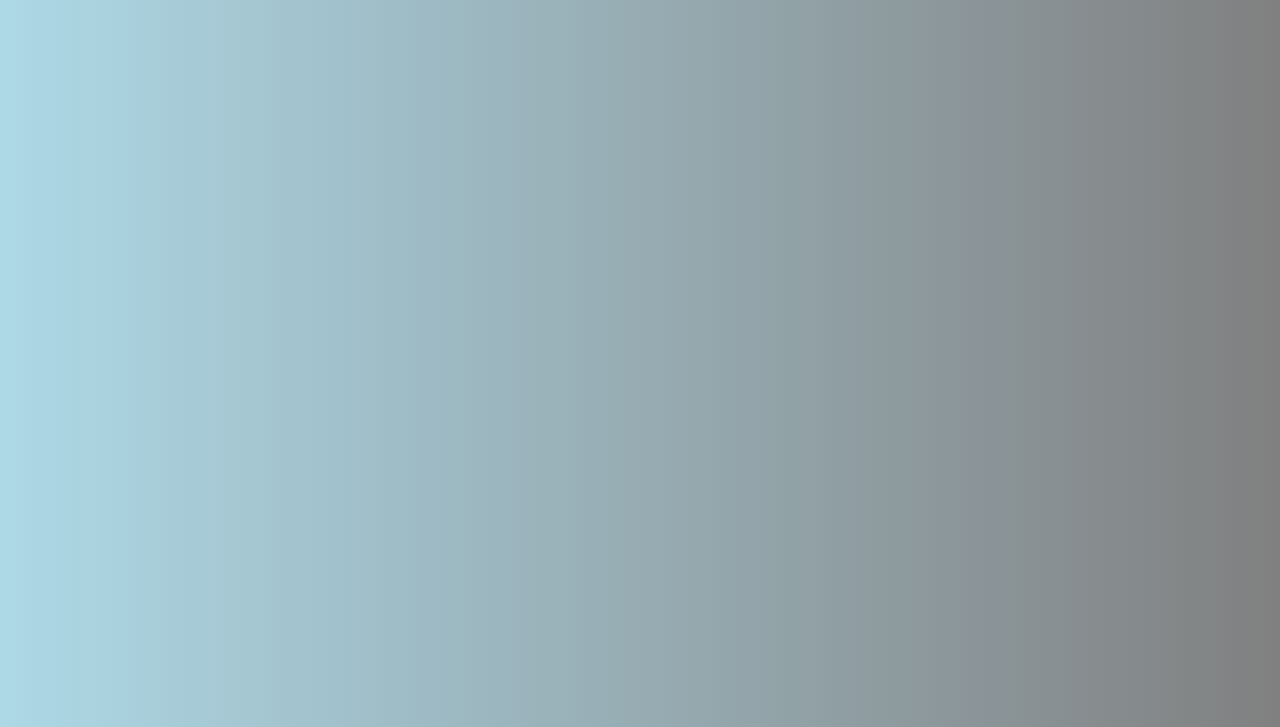
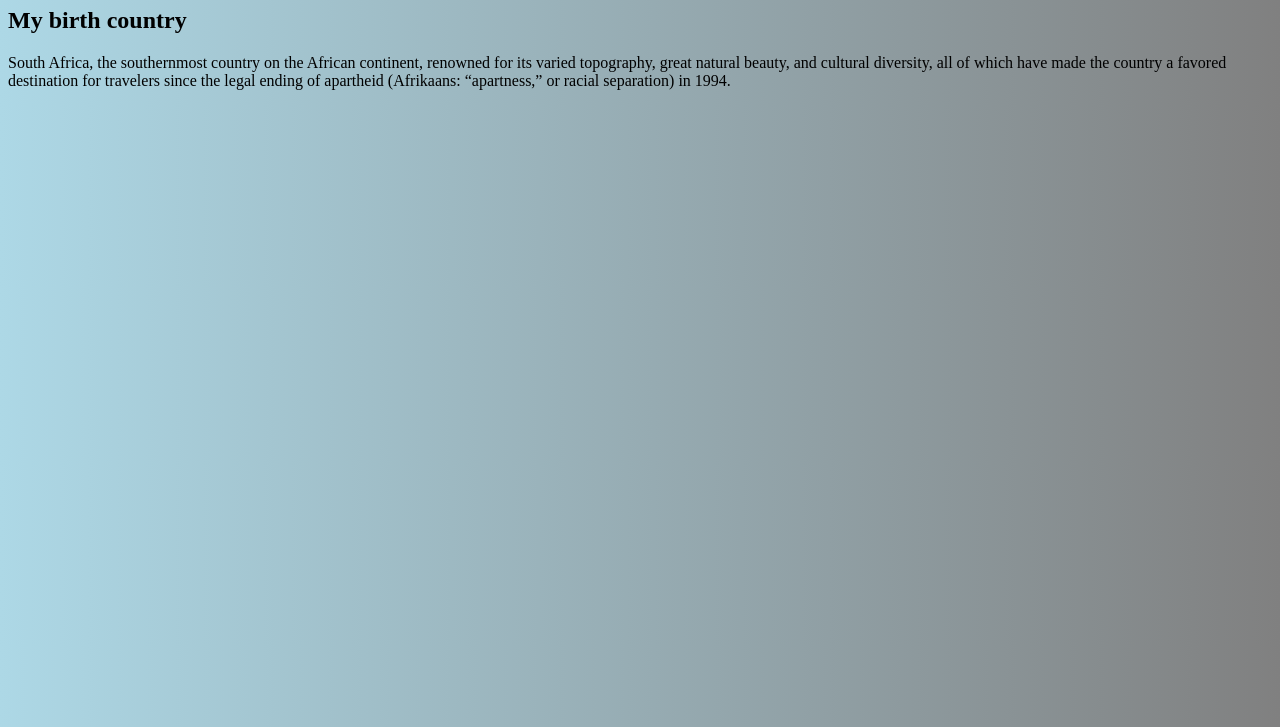
Before and after one commit to Thembelihle-tech/shecodes-basics-add-on, a plain HTML site: page basic-add-on-project.html in a window 1280 px wide. Shown: the part 73-800 px from the top of the page. Drawn offline with Linux system fonts and the light colour scheme.

Commit message:
Update basic-add-on-project.html

```diff
--- a/basic-add-on-project.html
+++ b/basic-add-on-project.html
@@ -14,5 +14,9 @@
 </style>
 <body>
     <h1>South Africa</h1>
+    <h2>My birth country</h2>
+
+    <p>South Africa, the southernmost country on the African continent, renowned for its varied topography, great natural beauty, and cultural diversity, all of which have made the country a favored destination for travelers since the legal ending of apartheid (Afrikaans: “apartness,” or racial separation) in 1994.</p>
+
 </body>
 </html>
```
